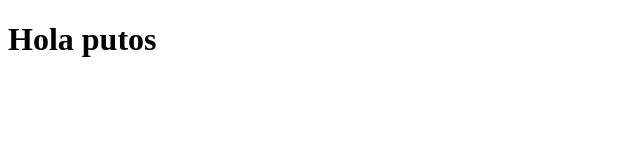
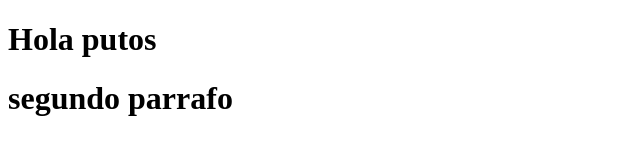
Before and after one commit to OrlandoRomero7/prueba, a plain HTML site: page index.html in a window 1280 px wide. Shown: the whole page, without its empty margins (0-640 px from the left). Drawn offline with Linux system fonts and the light colour scheme.

Commit message:
Agregar segundo parrafo

```diff
--- a/index.html
+++ b/index.html
@@ -8,6 +8,7 @@
 </head>
 <body>
     <h1>Hola putos</h1>
+    <h1>segundo parrafo</h1>
 
 </body>
 </html>
```
